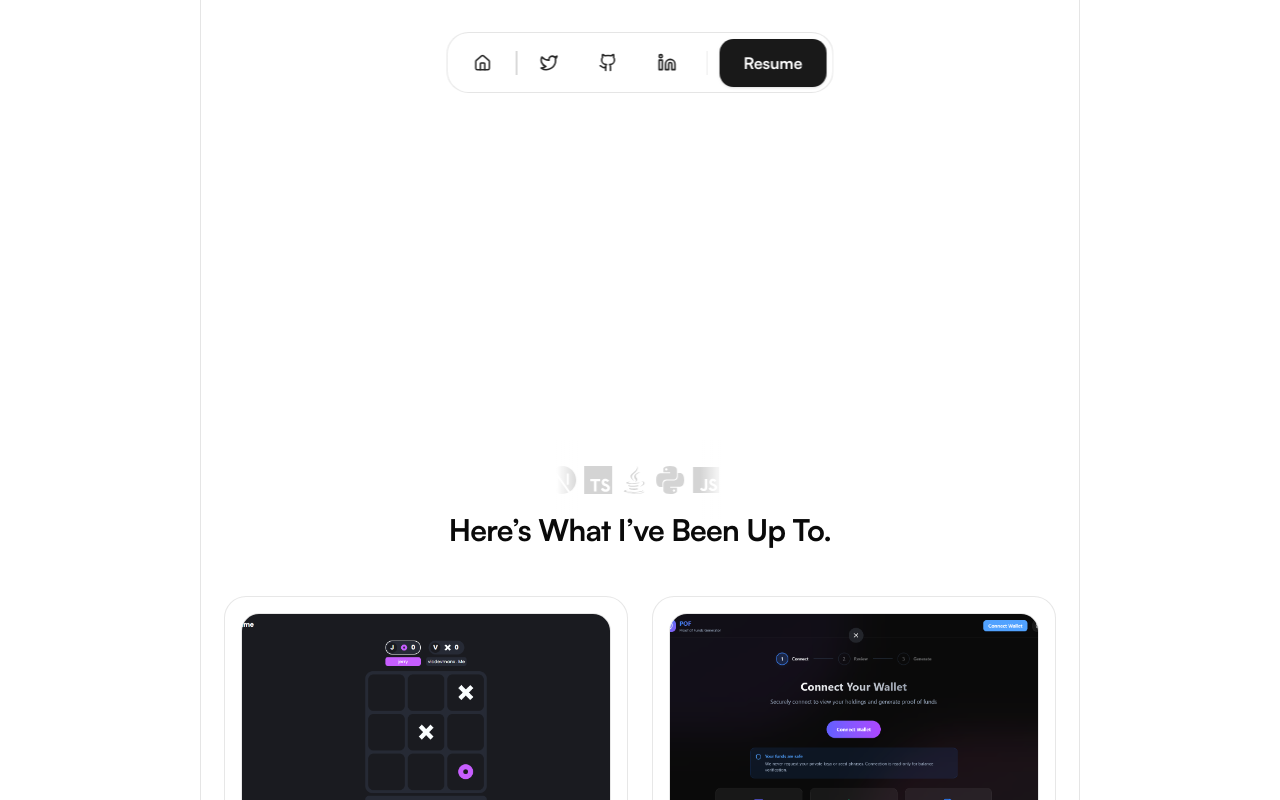
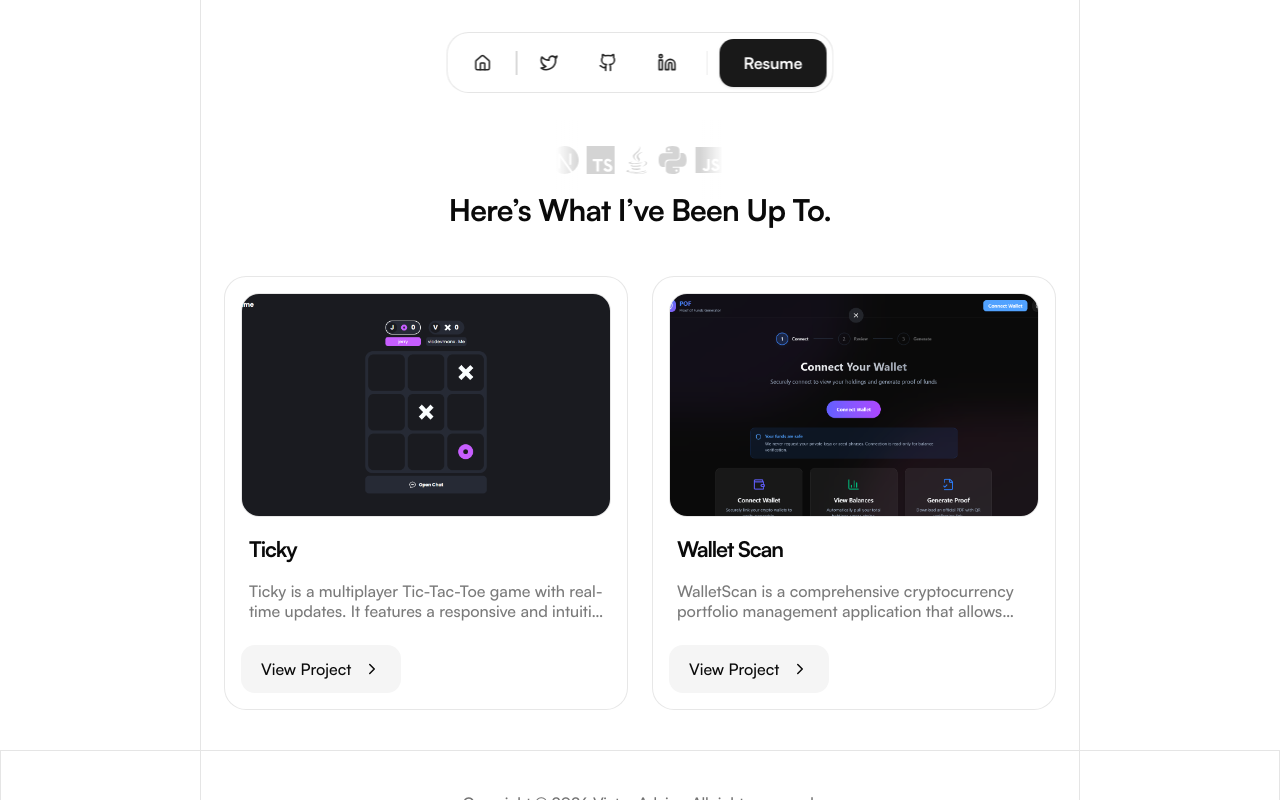
Before and after one commit to vicdevman/vicdevman, a Next.js app: page /projects in a window 1280 px wide. Shown: the top 800 px of the page. Built offline with nearby package versions, Linux system fonts and the light colour scheme.

Commit message:
fix: fixed project spacing

```diff
--- a/app/components/projects.js
+++ b/app/components/projects.js
@@ -83,7 +83,7 @@ export default function Projects({show = true}) {
   };
 
   return (
-    <div id="projects" className="cursor-pointer relative z-5 flex flex-col justify-center mt-110">
+    <div id="projects" className="cursor-pointer relative z-5 flex flex-col justify-center">
       <div className="max-w-220 mx-auto px-6 flex flex-col items-center">
         <motion.div
           variants={fadeInDown}
--- a/app/page.js
+++ b/app/page.js
@@ -15,8 +15,9 @@ export default function Home() {
       <Header />
       <Hero />
       <About />
-
-      <Projects />
+      <div className=" mt-110">
+        <Projects />
+      </div>
       <Work />
       <Skills />
       <Contact />
```
